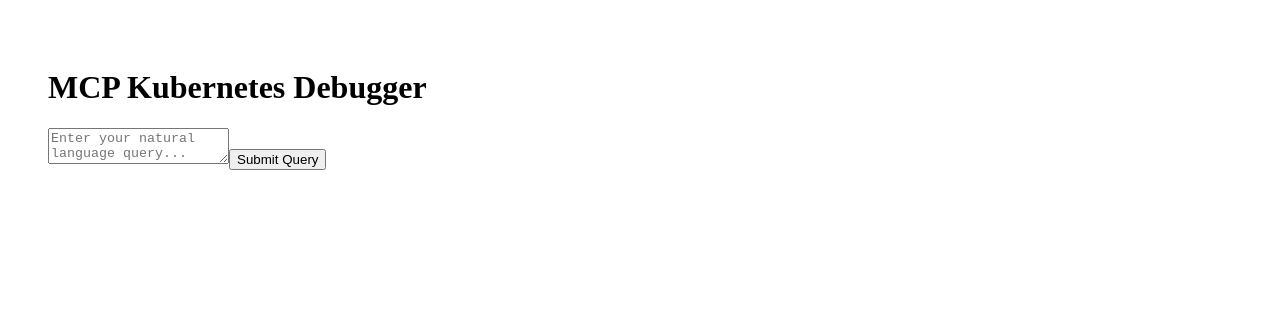
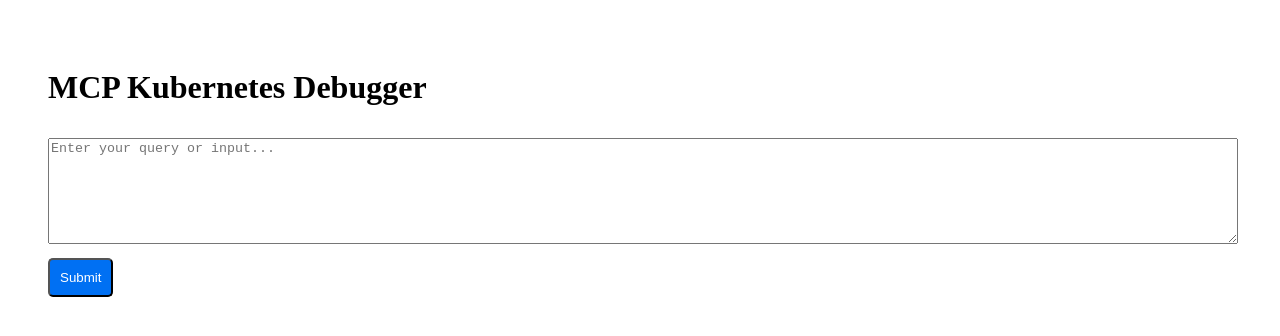
Before and after one commit to bikramjitchawla/mcp-kubectl-server, a Next.js app: page / in a window 1280 px wide. Shown: the top 336 px of the page. Built offline with nearby package versions, Linux system fonts and the light colour scheme.

Commit message:
project updated

```diff
--- a/app/page.tsx
+++ b/app/page.tsx
@@ -1,4 +1,5 @@
 'use client';
+
 import { useState } from "react";
 import MCPForm from "@/components/MCPForm";
 import MCPResult from "@/components/MCPResult";
--- a/components/MCPForm.tsx
+++ b/components/MCPForm.tsx
@@ -1,4 +1,5 @@
 'use client';
+
 import { useState } from "react";
 
 export default function MCPForm({ onResult }: { onResult: (result: any) => void }) {
@@ -11,15 +12,15 @@
       id: "uuid-" + Math.random().toString(36).substr(2, 9),
       method: "mcp.tool.call",
       params: {
-        name: "naturalLanguageKubectl",
-        input: { query }
-      }
+        name: "naturalLanguageKubectl", // hardcoded tool name
+        input: { query },
+      },
     };
 
     const res = await fetch("/api/mcp", {
       method: "POST",
       headers: { "Content-Type": "application/json" },
-      body: JSON.stringify(body)
+      body: JSON.stringify(body),
     });
 
     const result = await res.json();
@@ -29,12 +30,26 @@
   return (
     <form onSubmit={handleSubmit}>
       <textarea
-        placeholder="Enter your natural language query..."
+        placeholder="Enter your query or input..."
         value={query}
         onChange={(e) => setQuery(e.target.value)}
         required
+        style={{ width: "100%", height: "100px", marginTop: "10px" }}
       />
-      <button type="submit" style={{ marginTop: "10px" }}>Submit Query</button>
+
+      <button
+        type="submit"
+        style={{
+          marginTop: "10px",
+          display: "block",
+          background: "#0070f3",
+          color: "white",
+          padding: "10px",
+          borderRadius: "5px",
+        }}
+      >
+        Submit
+      </button>
     </form>
   );
 }
```
